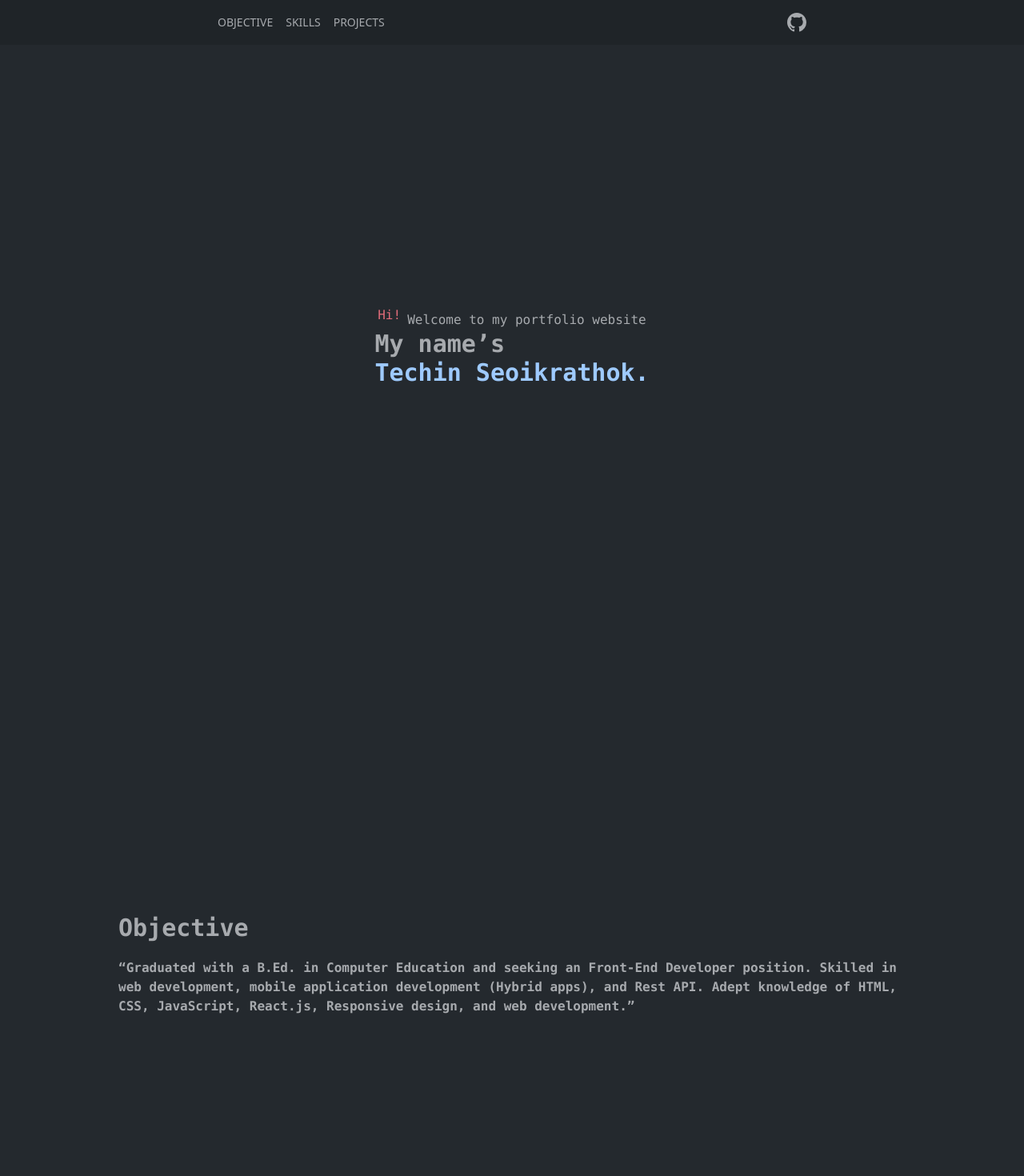
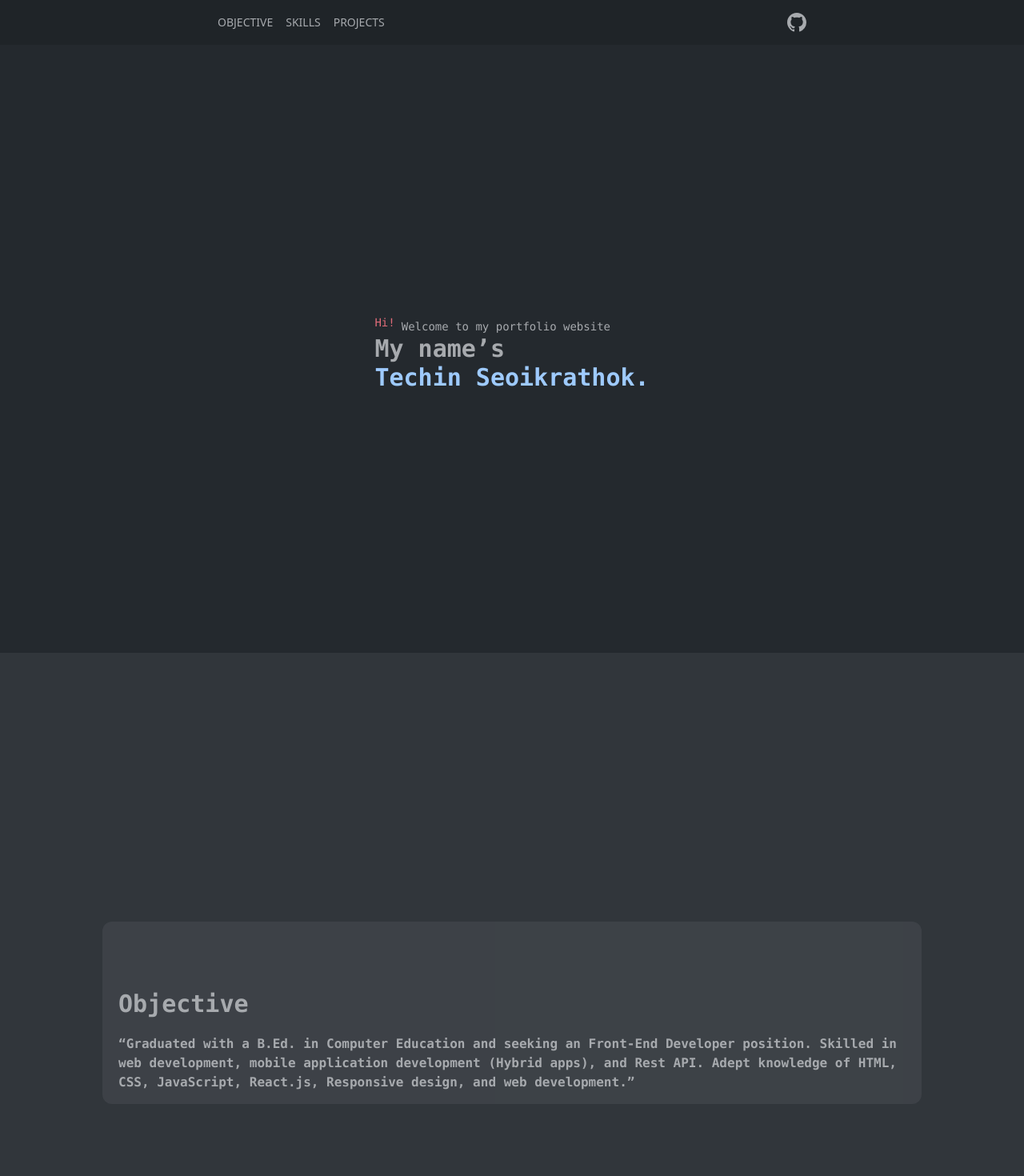
Before and after one commit to ChinjiroO/portfolio, a Next.js app: page / in a window 1280 px wide. Shown: the top 1470 px of the page at 80% size. Built offline with nearby package versions, Linux system fonts and the light colour scheme.

Commit message:
Update hero-section & objective-section.

```diff
--- a/components/hero-section.tsx
+++ b/components/hero-section.tsx
@@ -1,14 +1,16 @@
-import { motion, useViewportScroll } from "framer-motion";
+import { motion, useTransform, useViewportScroll } from "framer-motion";
+import Parallax from "./parallax";
 
-export default function HeroSection() {
+const HeroSection = () => {
+  const { scrollYProgress } = useViewportScroll();
+
+  const scale = useTransform(scrollYProgress, [0, 1], [1, -2]);
+
   return (
-    <motion.div
-      initial={{ opacity: 0, x: -500 }}
-      animate={{ opacity: 1, x: 0 }}
-      transition={{ duration: 1.5 }}
-    >
-      <div className="flex flex-col h-[95vh] w-full justify-center items-center font-bold max-w-5xl">
-        <div className="flex text-md font-light">
+    <div className="flex overflow-x-hidden flex-col h-[95vh] w-full justify-center items-center font-bold max-w-5xl">
+      <Parallax offset={50}>
+        <motion.div style={{ scale }}>
+          <div className="flex text-sm sm:text-md font-light">
             <p className="mr-2 text-red-101 animate-bounce">Hi!</p>
             <p className="">Welcome to my portfolio website</p>
           </div>
@@ -16,7 +18,9 @@ export default function HeroSection() {
             <p className="">My name’s</p>
             <p className="text-blue-101">Techin Seoikrathok.</p>
           </div>
+        </motion.div>
+      </Parallax>
     </div>
-    </motion.div>
   );
-}
+};
+export default HeroSection;
--- a/components/objective-section.tsx
+++ b/components/objective-section.tsx
@@ -1,17 +1,20 @@
-import React from "react";
+import Parallax from "./parallax";
 
 export default function ObjectiveSection() {
   return (
-    <div className="flex overflow-hidden flex-col h-[95vh] w-full justify-center items-center font-bold max-w-5xl py-10 px-5">
-      <div>
-        <p className="text-3xl py-5">Objective</p>
-        <p className="">
-          “Graduated with a B.Ed. in Computer Education and seeking an Front-End
-          Developer position. Skilled in web development, mobile application
-          development (Hybrid apps), and Rest API. Adept knowledge of HTML, CSS,
-          JavaScript, React.js, Responsive design, and web development.”
-        </p>
+    <Parallax offset={50}>
+      <div className="flex overflow-hidden h-fit  justify-center items-center font-bold max-w-5xl py-10 px-5 mx-5 bg-midnight-100/10 rounded-xl">
+        <Parallax offset={25}>
+          <p className="text-3xl py-5">Objective</p>
+          <p>
+            “Graduated with a B.Ed. in Computer Education and seeking an
+            Front-End Developer position. Skilled in web development, mobile
+            application development (Hybrid apps), and Rest API. Adept knowledge
+            of HTML, CSS, JavaScript, React.js, Responsive design, and web
+            development.”
+          </p>
+        </Parallax>
       </div>
-    </div>
+    </Parallax>
   );
 }
--- a/pages/index.tsx
+++ b/pages/index.tsx
@@ -1,4 +1,6 @@
 import Head from "next/head";
+import type { NextPage } from "next";
+import React, { useRef, useEffect } from "react";
 
 import Navbar from "../components/navbar";
 import HeroSection from "../components/hero-section";
@@ -7,7 +9,7 @@ import ProjectSection from "../components/project-section";
 import Footer from "../components/footer";
 import ObjectiveSection from "../components/objective-section";
 
-export default function Home() {
+const Home: NextPage = () => {
   return (
     <div className="bg-midnight-200">
       <Head>
@@ -18,14 +20,16 @@ export default function Home() {
 
       <Navbar />
       <main className="flex flex-col min-h-screen items-center font-mono text-midnight-100">
-        <HeroSection />
-        <div id="objective">
+        <div>
+          <HeroSection />
+        </div>
+        <div className="flex justify-center items-center sm:w-screen min-h-[800px] bg-midnight-100/10">
           <ObjectiveSection />
         </div>
-        <div id="skills">
+        <div>
           <SkillSection />
         </div>
-        <div id="projects">
+        <div>
           <ProjectSection />
         </div>
       </main>
@@ -35,4 +39,6 @@ export default function Home() {
       </footer>
     </div>
   );
-}
+};
+
+export default Home;
```
Lines whose indentation alone changed are shown as unchanged.
